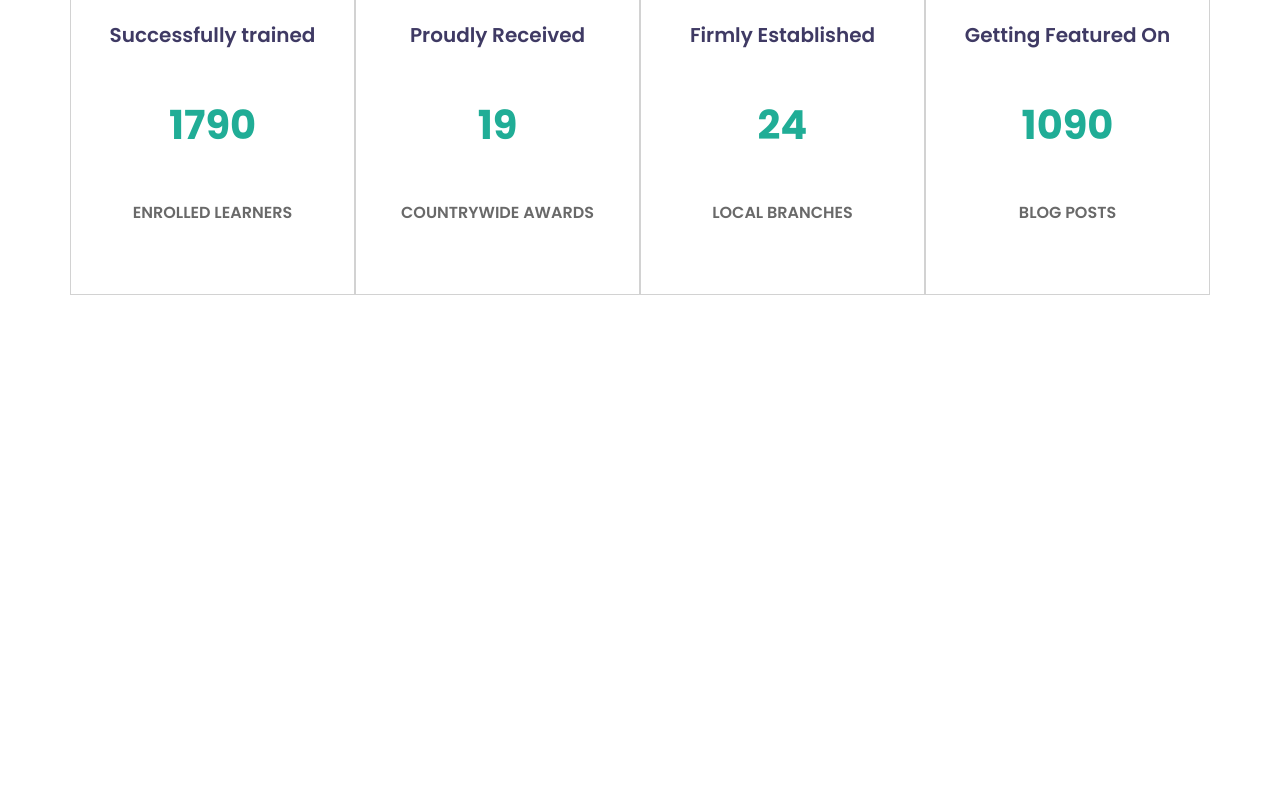
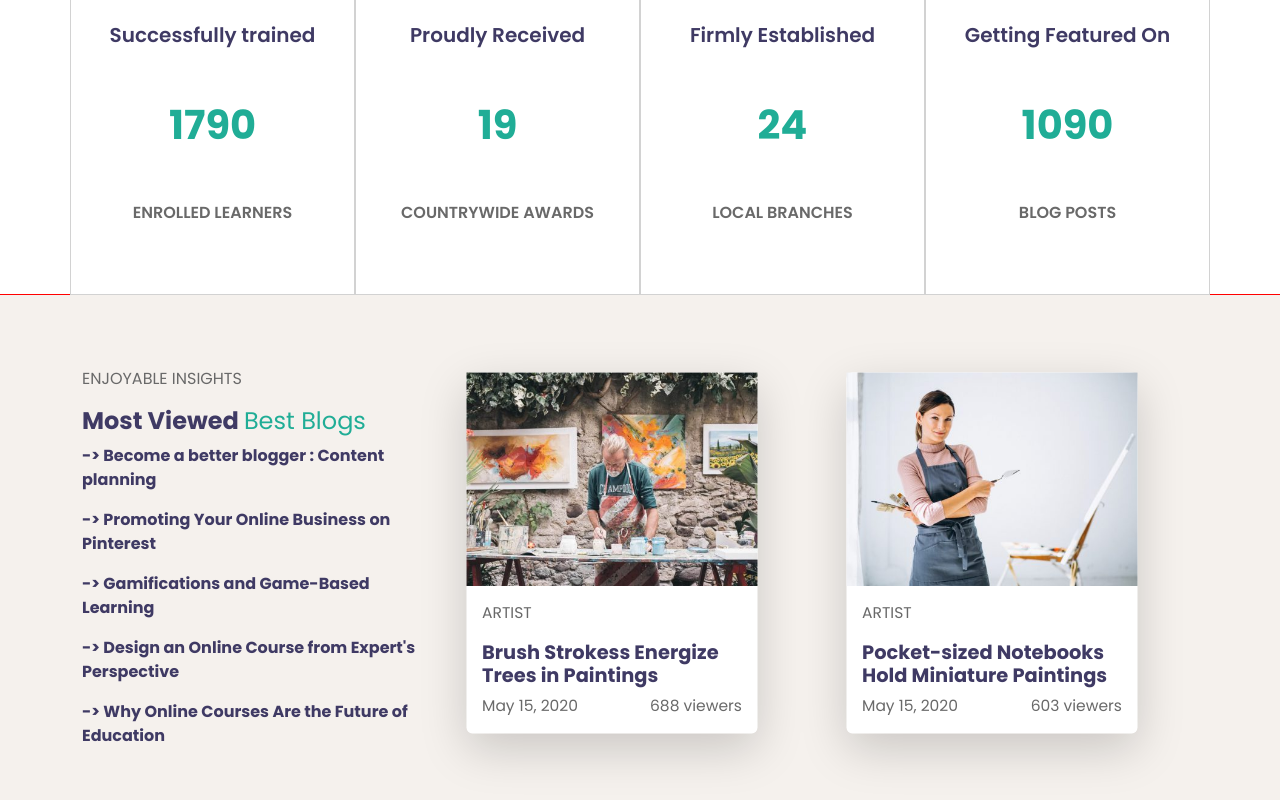
Before and after one commit to MarcoBione/proj-html-vuejs, a Vue app: page / in a window 1280 px wide. Shown: the part 3367-4167 px from the top of the page. Before the commit the page ends 3662 px from the top, so only its background shows below. Built offline with nearby package versions, Linux system fonts and the light colour scheme.

Commit message:
end mainfifthcomponent

```diff
--- a/src/assets/main.scss
+++ b/src/assets/main.scss
@@ -134,3 +134,12 @@
     }
 
 }
+
+._mylightbg {
+    background-color: $lightcrema;
+}
+
+._mymenulinks:hover {
+    cursor: pointer;
+    color: $emerald;
+}
--- a/src/components/MainComponent.vue
+++ b/src/components/MainComponent.vue
@@ -5,6 +5,7 @@
         <MainSecondComponent />
         <MainThirdComponentVue />
         <MainFourthComponentVue />
+        <MainFifthComponentVue />
     </main>
 </template>
 
@@ -17,6 +18,7 @@ import MainFirstComponent from './MainFirstComponent.vue';
 import MainSecondComponent from './MainSecondComponent.vue';
 import MainThirdComponentVue from './MainThirdComponent.vue';
 import MainFourthComponentVue from './MainFourthComponent.vue';
+import MainFifthComponentVue from './MainFifthComponent.vue';
 
 export default {
 
@@ -24,7 +26,7 @@ export default {
 
     components: {
         HeroMainComponent,
-        MainFirstComponent, MainSecondComponent, MainThirdComponentVue, MainFourthComponentVue,
+        MainFirstComponent, MainSecondComponent, MainThirdComponentVue, MainFourthComponentVue, MainFifthComponentVue,
     },
 
     data() {
--- /dev/null
+++ b/src/components/MainFifthComponent.vue
@@ -0,0 +1,79 @@
+<template>
+    <div class="_mylightbg debug">
+
+        <div class="container py-5">
+
+            <div class="row d-flex">
+
+
+                <div class="col mt-4 mb-4">
+
+                    <p class="_mylighttxt text-uppercase">
+                        Enjoyable insights
+                    </p>
+
+                    <h4 class="_mydarktxt fw-bolder">
+                        Most Viewed <span class="_mytxt fw-lighter">Best Blogs</span>
+                    </h4>
+
+                    <ul class="list-unstyled">
+                        <li v-for="list, index in store.mostviewed">
+                            <p class="_mydarktxt fw-bolder _mymenulinks"><span>-></span> {{ list.name }}</p>
+                        </li>
+                    </ul>
+
+                </div>
+
+                <div class="col mt-4 mb-4" v-for="cardviewed, index in store.mostviewedcards  ">
+                    <div class="card shadow-lg ">
+
+                        <img :src="'/course-portal/images/' + cardviewed.img" :alt="'artistblog' + cardviewed.id"
+                            class="rounded-start-5">
+
+                        <div class="card-body d-flex flex-column justify-content-between">
+                            <p class="text-uppercase _mylighttxt">{{ cardviewed.type }}</p>
+                            <h5 class="card-title _mydarktxt fw-bolder">{{ cardviewed.name }}</h5>
+                            <div class="d-flex justify-content-between">
+                                <p class="card-text m-0 _mylighttxt">{{ cardviewed.when }}</p>
+                                <p class="card-text m-0 _mylighttxt">{{ cardviewed.viewers }} viewer<span
+                                        v-if="cardviewed.viewers > 1">s</span></p>
+                            </div>
+
+                        </div>
+
+                    </div>
+                </div>
+
+            </div>
+
+        </div>
+
+    </div>
+</template>
+
+<script>
+import { store } from '../store';
+
+export default {
+
+    data() {
+        return {
+            store,
+        }
+    },
+
+}
+</script>
+
+<style lang="scss" scoped>
+.card {
+    scale: 97%;
+    width: 300px;
+    border: none;
+    transition: scale 0.3s;
+}
+
+.card:hover {
+    scale: 100%;
+}
+</style>
--- a/src/store.js
+++ b/src/store.js
@@ -225,5 +225,41 @@ export const store = reactive({
             stats: 'Blog posts'
         },
 
+    ],
+    mostviewed: [
+        {
+            name: 'Become a better blogger : Content planning'
+        },
+        {
+            name: 'Promoting Your Online Business on Pinterest'
+        },
+        {
+            name: 'Gamifications and Game-Based Learning'
+        },
+        {
+            name: 'Design an Online Course from Expert\'s Perspective'
+        },
+        {
+            name: 'Why Online Courses Are the Future of Education'
+        },
+
+    ],
+    mostviewedcards: [
+        {
+            type: 'Artist',
+            name: 'Brush Strokess Energize Trees in Paintings',
+            when: 'May 15, 2020',
+            viewers: '688',
+            img: 'artist-blog-03-480x352.jpeg',
+            id: '01',
+        },
+        {
+            type: 'Artist',
+            name: 'Pocket-sized Notebooks Hold Miniature Paintings',
+            when: 'May 15, 2020',
+            viewers: '603',
+            img: 'artist-blog-01-480x352.jpg',
+            id: '02',
+        },
     ]
 });
```
